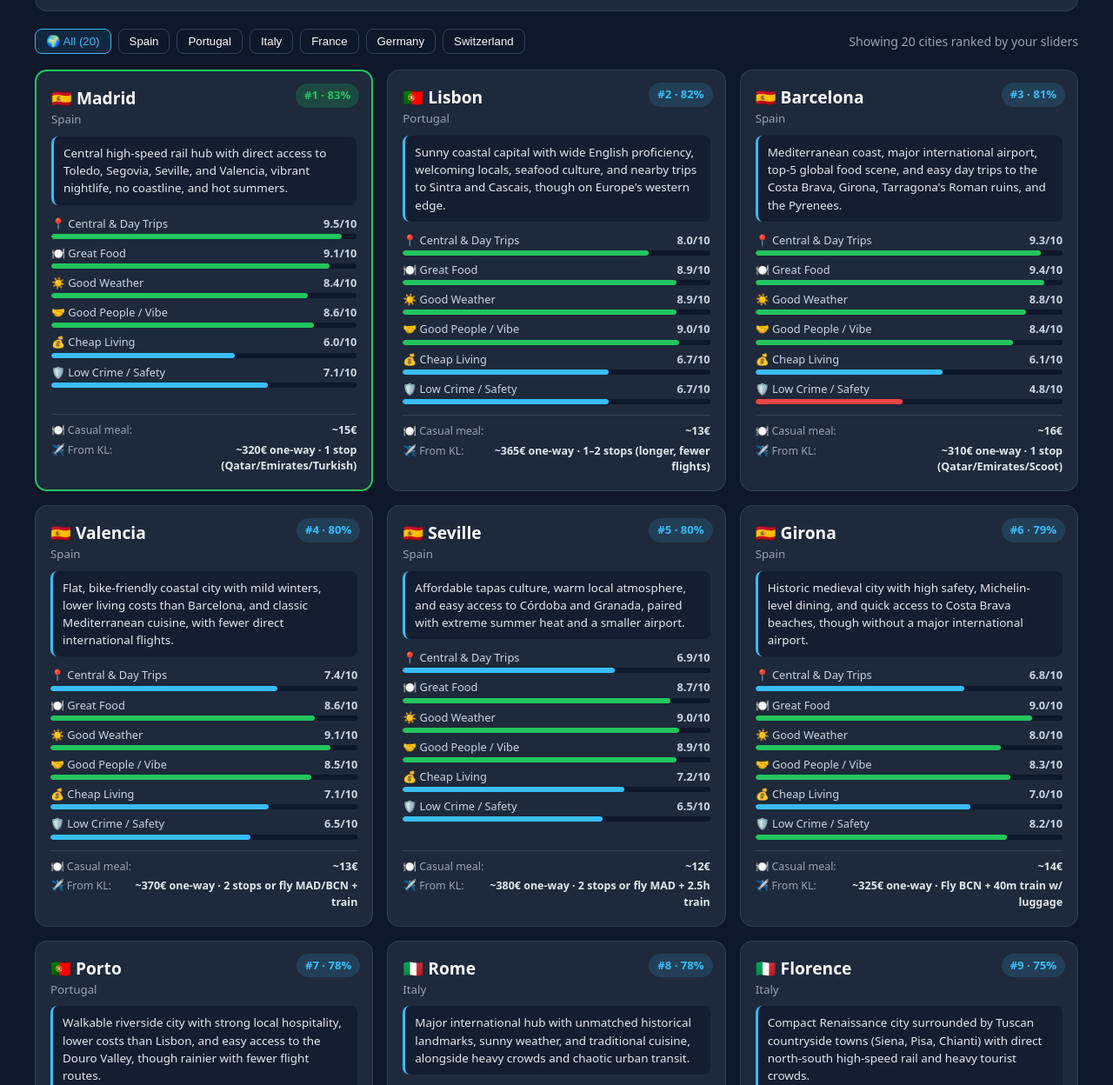
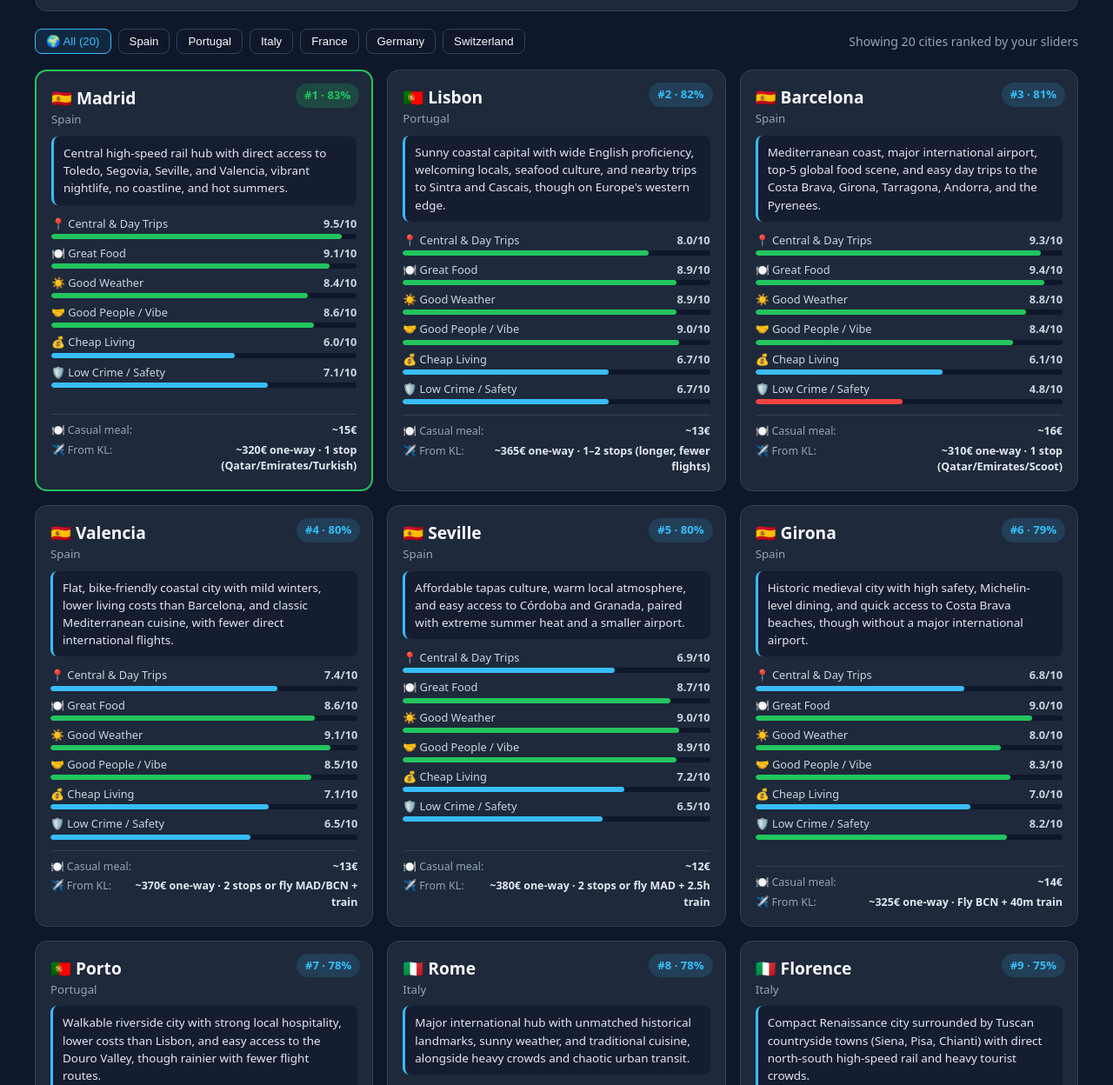
Before and after one commit to seloal93/europe-city-finder, a plain HTML site: page index.html in a window 1280 px wide. Shown: the part 397-1645 px from the top of the page at 87% size. Drawn offline with Linux system fonts and the light colour scheme.

Commit message:
Update index.html

```diff
--- a/index.html
+++ b/index.html
@@ -337,7 +337,7 @@
         safety: 4.8, food: 9.4, cost: 6.1, weather: 8.8, vibe: 8.4, hub: 9.3,
         mealPrice: "~16€",
         klTravel: "~310€ one-way · 1 stop (Qatar/Emirates/Scoot)",
-        note: "Mediterranean coast, major international airport, top-5 global food scene, and easy day trips to the Costa Brava, Girona, Tarragona's Roman ruins, and the Pyrenees."
+        note: "Mediterranean coast, major international airport, top-5 global food scene, and easy day trips to the Costa Brava, Girona, Tarragona, Andorra, and the Pyrenees."
       },
       {
         name: "Girona",
@@ -346,7 +346,7 @@
         kmFromBcn: 85,
         safety: 8.2, food: 9.0, cost: 7.0, weather: 8.0, vibe: 8.3, hub: 6.8,
         mealPrice: "~14€",
-        klTravel: "~325€ one-way · Fly BCN + 40m train w/ luggage",
+        klTravel: "~325€ one-way · Fly BCN + 40m train",
         note: "Historic medieval city with high safety, Michelin-level dining, and quick access to Costa Brava beaches, though without a major international airport."
       },
       {
```
